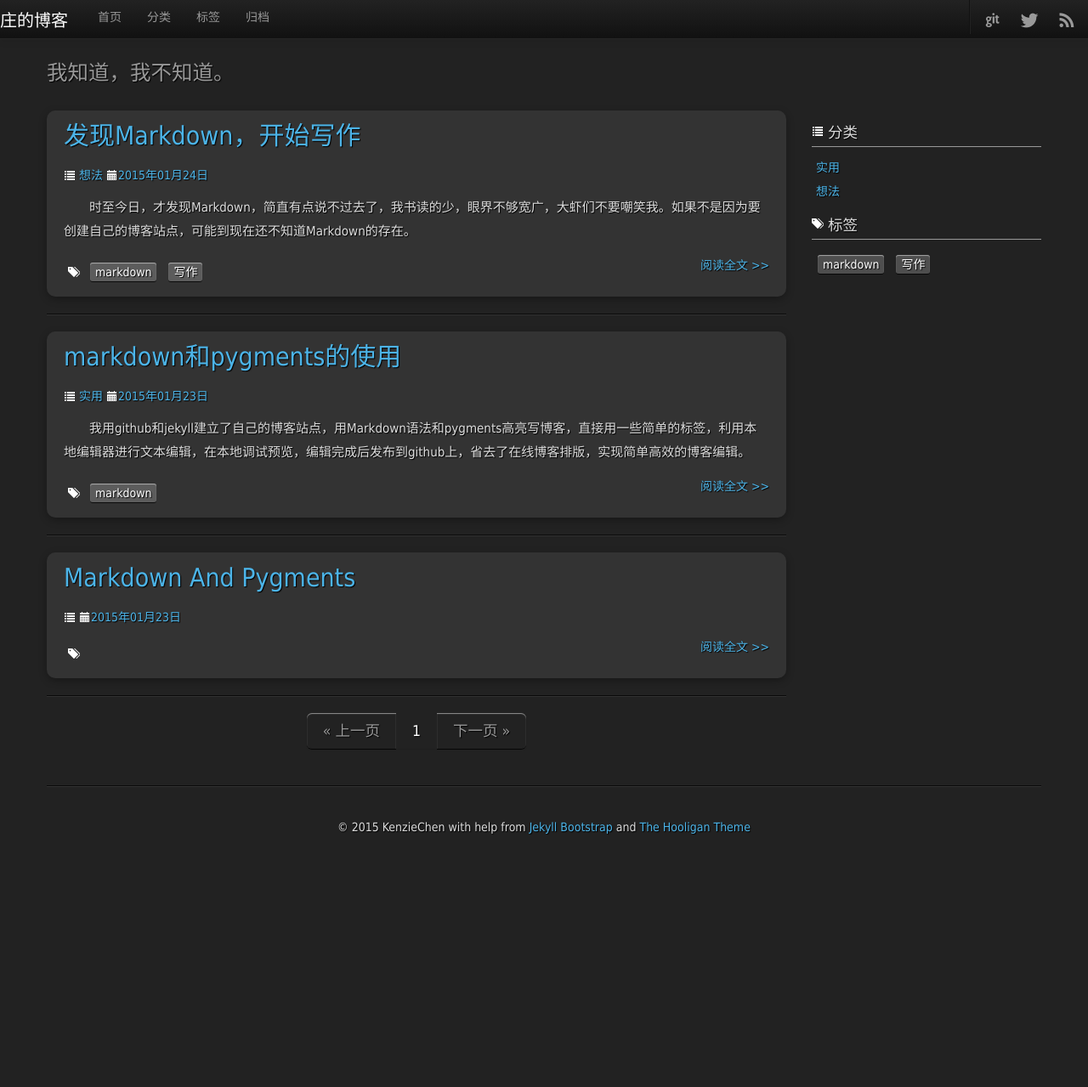
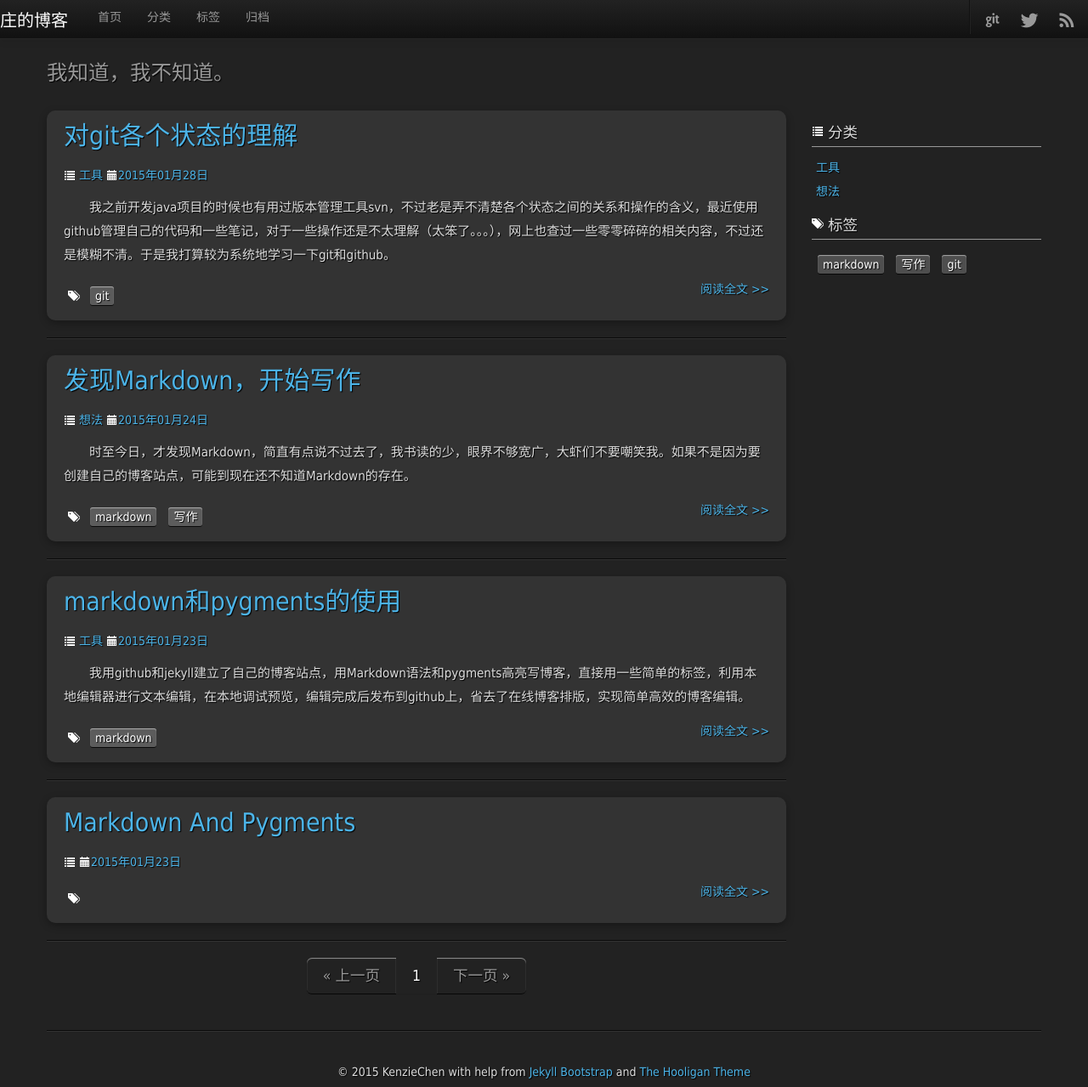
Before and after one commit to KenzieChen/KenzieChen.github.io, a Jekyll site: the page built from index.html, in a window 1280 px wide and 1279 px high. Shown: the whole window at 85% size. Built offline with Jekyll 4.4.1, drawn with Linux system fonts in a browser that asks for light colours; nearby versions of some CDN libraries; the list of posts is cut into pages by our own code; part of the change alters nothing that is shown.

Commit message:
new paragraph "git status"

```diff
--- a/_posts/2015-01-23-the-use-of-markdown-and-pygments.md
+++ b/_posts/2015-01-23-the-use-of-markdown-and-pygments.md
@@ -1,11 +1,11 @@
 ---
 layout: post
 title: markdown和pygments的使用
-category: 实用
+category: 工具
 tags: [markdown]
 excerpt: 我用github和jekyll建立了自己的博客站点，用Markdown语法和pygments高亮写博客，直接用一些简单的标签，利用本地编辑器进行文本编辑，在本地调试预览，编辑完成后发布到github上，省去了在线博客排版，实现简单高效的博客编辑。
 ---
-我用`github`和`jekyll`建立了自己的博客站点，用`Markdown`语法和`pygments`高亮写博客，直接用一些简单的标签，利用本地编辑器进行文本编辑，在本地调试预览，编辑完成后发布到`github上`，省去了在线博客排版，实现简单高效的博客编辑。
+我用`github`和`jekyll`建立了自己的博客站点，用`Markdown`语法和`pygments`高亮写博客，直接用一些简单的标签，利用本地编辑器进行文本编辑，在本地调试预览，编辑完成后发布到`github`上，省去了在线博客排版，实现简单高效的博客编辑。
 
 以下是对Markdown和pygments的测试：
 
--- /dev/null
+++ b/_posts/2015-01-28-git-status.md
@@ -0,0 +1,39 @@
+---
+layout: post
+title: 对git各个状态的理解
+category: 工具
+tag: [git]
+excerpt: 我之前开发java项目的时候也有用过版本管理工具svn，不过老是弄不清楚各个状态之间的关系和操作的含义，最近使用github管理自己的代码和一些笔记，对于一些操作还是不太理解（太笨了。。。），网上也查过一些零零碎碎的相关内容，不过还是模糊不清。于是我打算较为系统地学习一下git和github。
+
+---
+我之前开发java项目的时候也有用过版本管理工具svn，不过老是弄不清楚各个状态之间的关系和操作的含义，最近使用github管理自己的代码和一些笔记，对于一些操作还是不太理解（太笨了。。。），网上也查过一些零零碎碎的相关内容，不过还是模糊不清。于是我打算较为系统地学习一下git和github。<http://git-scm.com/book/zh/v1>这个网站系统地介绍了git原理还有操作等等，有兴趣的朋友可以参考学习。
+
+要使用git工具进行版本管理，首先要明白git各种状态的含义。如下图所示，
+
+![git 状态周期](http://git-scm.com/figures/18333fig0201-tn.png)
+
+git库中文件的整个生命周期中的状态包括：
+
+- **untracked**(未被跟踪)
+- **unmodified**（未修改）
+- **modified**（已修改）
+- **staged**（在暂存区中）
+
+其中**unmodified**、**modified**、**staged**表示文件已被跟踪，即已经加入版本管理中。
+
+当从github远程库中`clone`项目到本地后，该项目中所有文件状态为**unmodified**；在该项目中新建一个文件后，该文件的状态为**untracked**，通过`git add`文件状态变为unmodified(**此时该文件的状态同时为staged，已经存在暂存区中了，其实**`git add`**的潜台词就是把目标文件加入暂存区域**)，通过编辑，文件状态变为**modified**，被修改的文件未被放到暂存区域中，此时通过`git status`命令查看的话，会发现暂存区中和未暂存区同时存在该文件！！！为什么会这样呢？？？因为此时暂存区中的该文件是上次通过`git add`命令添加时候所处的状态，而未暂存区中该文件的状态是这次通过编辑后所处的状态，git记录了两种状态，如果这个时候用`git commit`命令提交该文件，只会把该文件的前一种状态保存到**git仓库**，修改后的状态不会保存到**git仓库**，要通过`git add`操作才能将修改后的文件状态加入到暂存区域中，然后可以通过`git commit`命令将修改后的文件提交到**git仓库**，有点啰嗦了==，能够理解就好^_^。
+
+
+讲到这里，有必要提一下以下三个概念：
+
+- **git**
+- **github**
+- **工作目录**
+- **git仓库**
+- **远程库**
+
+**git**仅仅是在本地对代码进行版本管理，而**github**在网上提供了**远程库**，用来存放代码。如果我们只在本地使用**git**工具的话，只需用到**工作目录**和**git仓库**，如果使用**github**的话，那么**工作目录**、**git仓库**和**远程库**三个都要用到。
+
+**工作目录**即我们对文件进行新建、删除等操作所在的目录（把暂存区归到工作目录，便于理解），在暂存区中的文件通过`git commit`操作后，可以将该文件和添加的批注添加到**git仓库**中，而通过`git push`操作，我们可以将**git仓库**中的文件同步到**远程库**。
+
+这篇文章主要介绍了通过git管理的文件的生命周期中的各种状态以及我对各种状态和各个概念的理解，如有不正确之处，恳请各位大虾批评指正，关于具体的git和github具体操作将在下次讲解。
```
